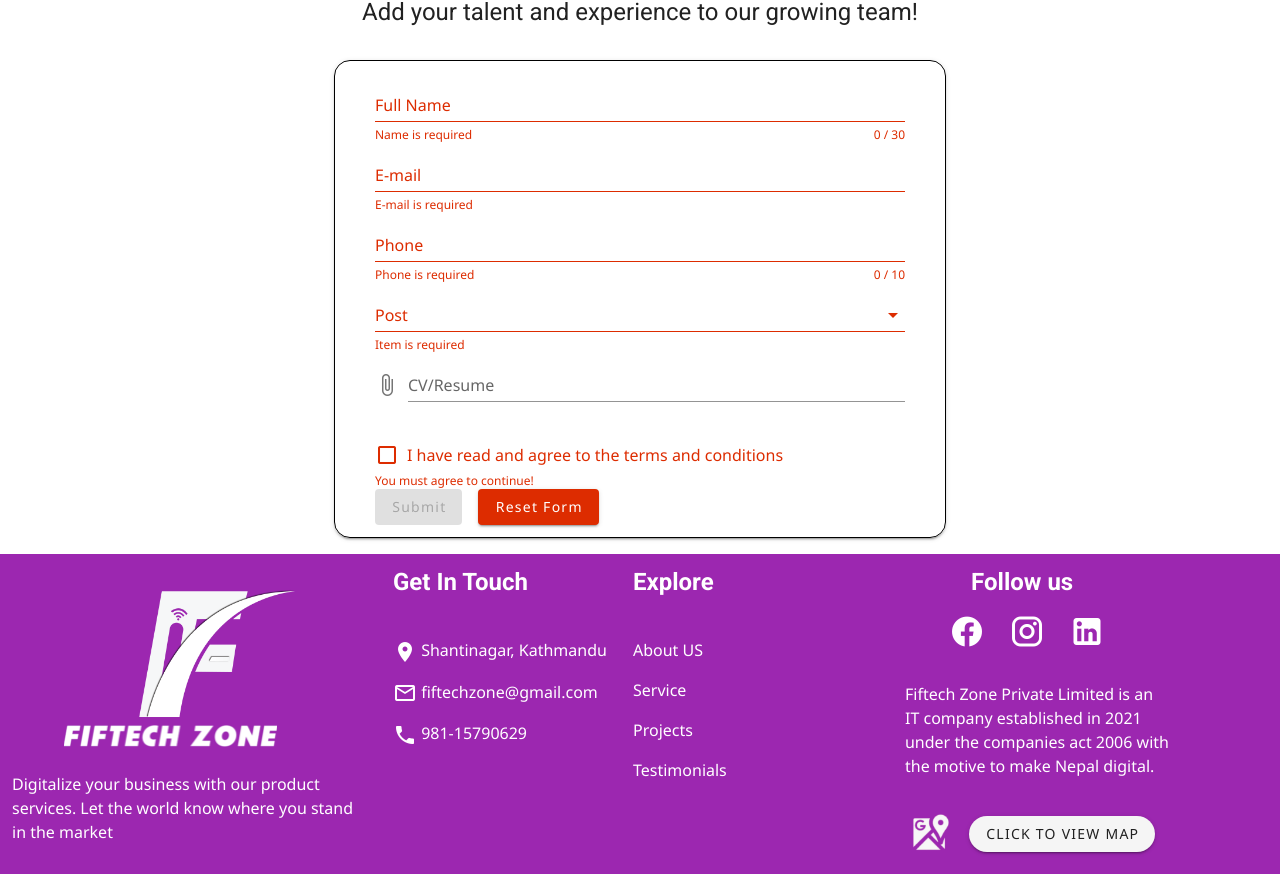
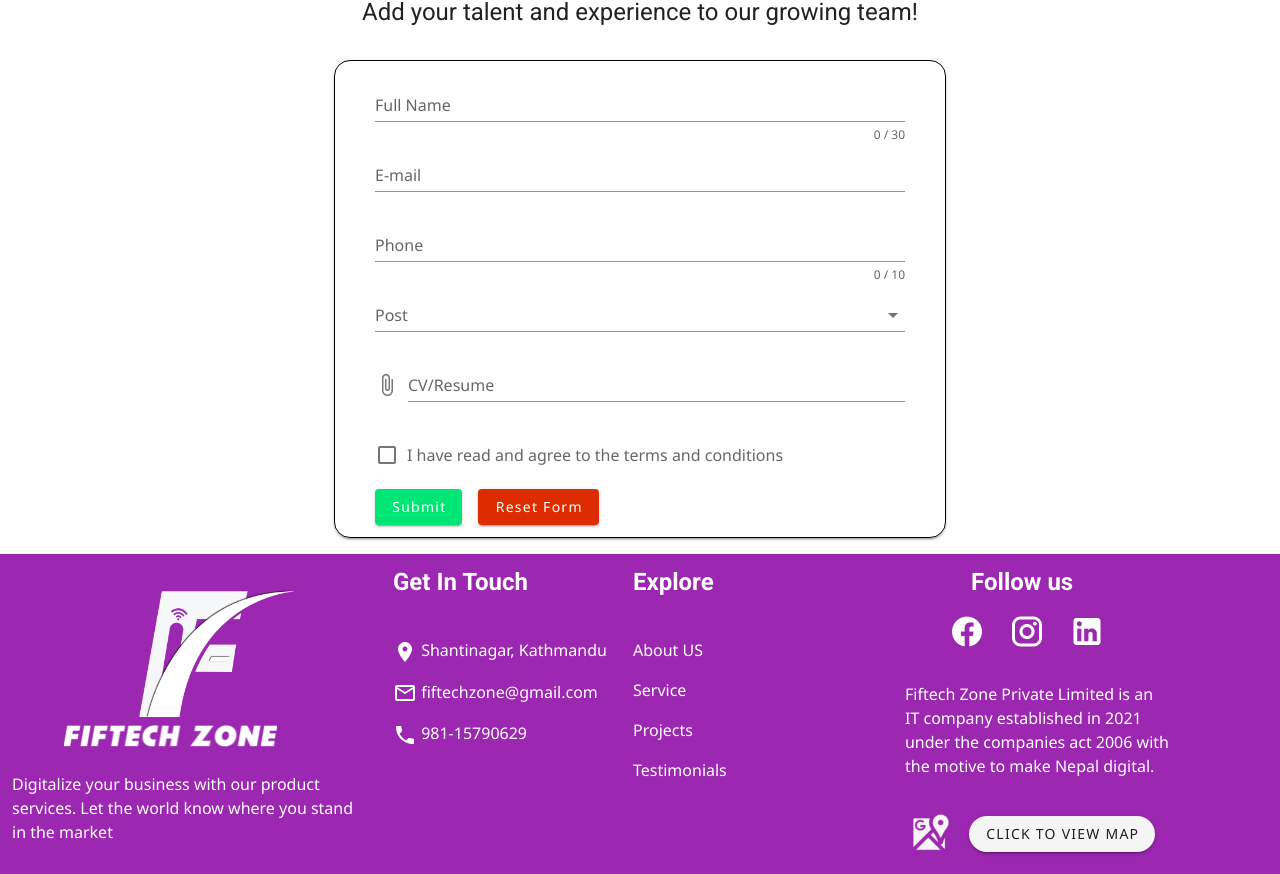
Before and after one commit to sachinbro/fiftech_zone, a Nuxt app: page /career in a window 1280 px wide. Shown: the part 2699-3573 px from the top of the page. Built offline with nearby package versions, Linux system fonts and the light colour scheme.

Commit message:
form validation fixed

```diff
--- a/components/sections/career-page/JobOpening.vue
+++ b/components/sections/career-page/JobOpening.vue
@@ -1,12 +1,11 @@
 <script>
 export default{
     mounted(){
-        this.validate()
+        //  this.validate();
     },
     data(){
         return {
             isSubmited: false,
-
             jobs: [
                 {
                     id: 1,
@@ -46,7 +45,7 @@ export default{
 
                 }
             ],
-            valid: true,
+            valid: false,
                 name: '',
                 nameRules: [
                     v => !!v || 'Name is required',
@@ -82,8 +81,8 @@ export default{
       resetValidation () {
         this.$refs.form.resetValidation()
       },
-        submit () {
-            this.$refs.form.validate()
+       async submit () {
+            await this.validate();
             if (this.valid) {
                 this.isSubmited = true;
                 console.log(this.name,this.email,this.phone, this.select, this.checkbox);
```
